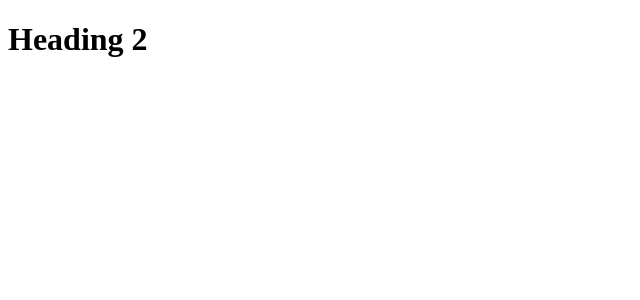
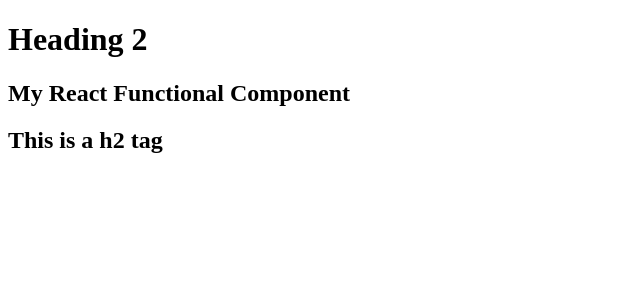
Before and after one commit to akkarn1689/muReactApp, a React (Vite) app: page / in a window 1280 px wide. Shown: the top 300 px of the page, without its empty margins (0-640 px from the left). Built offline with nearby package versions, Linux system fonts and the light colour scheme.

Commit message:
jsx and react components

```diff
--- a/App.js
+++ b/App.js
@@ -2,33 +2,32 @@ import React, { Component } from "react";
 import ReactDOM from "react-dom/client";
 
 
-const heading = (
+const Title = () => (
     <h1 id="title" key="2">
         Heading 2
     </h1>
 );
 
-// React Component
-// - Functional Component - New
-// Name of Component starts with  capital letter - it is not mandatory
 
-const HeaderComponent1 = () => {
+
+const HeaderComponent = () => {
     return (
-        <h1>
-            My React Functional Component
-        </h1>
+        <div>
+            {Title()}
+            <h2>My React Functional Component</h2>
+            <h2> This is a h2 tag</h2>
+        </div>
     );
 }
 
-const HeaderComponent2 = () => (
-        <h1>
-            My React Functional Component
-        </h1>
-);
+
+
+
+
 
 const root = ReactDOM.createRoot(document.getElementById("root"));
 
 // passing a react element inside the root
 
 //async defer
-root.render(heading);
+root.render(<HeaderComponent />);
```
